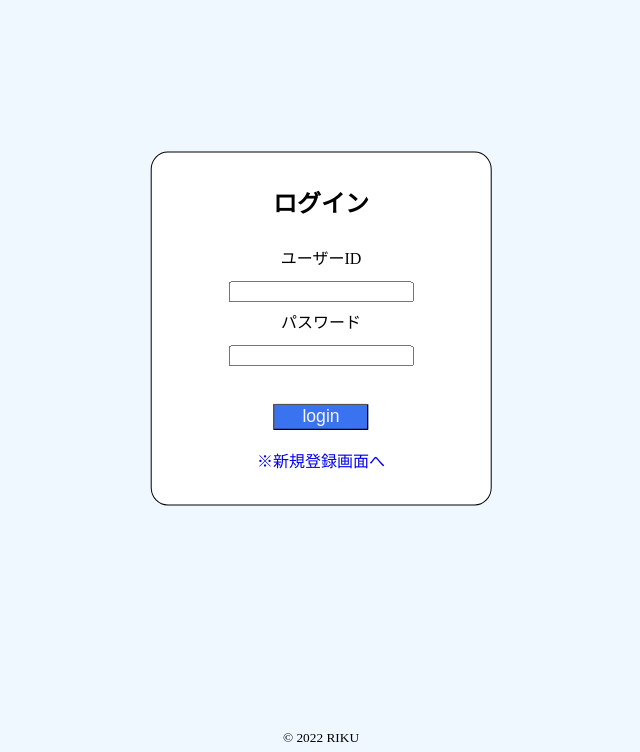
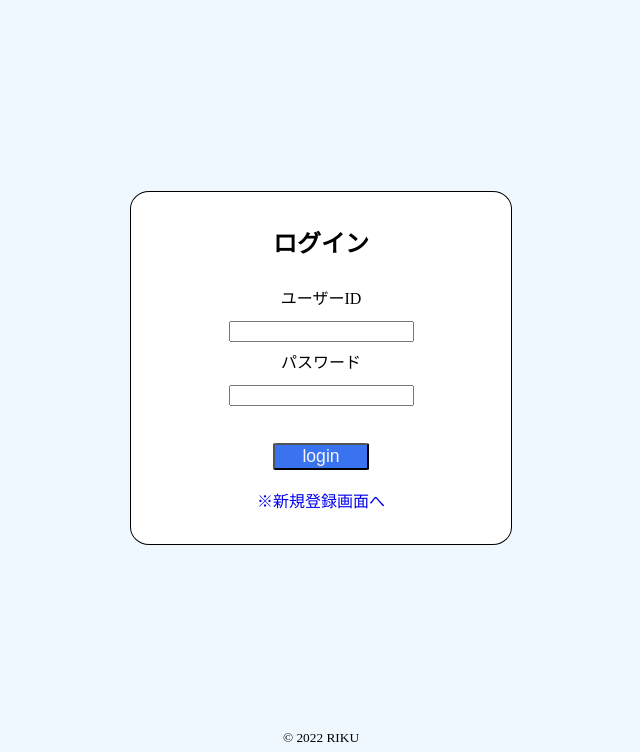
Before and after one commit to yama-riku/yourworktime, a PHP site: page /public/login_form.php in a window 1280 px wide. Shown: the part 48-800 px from the top of the page, without its empty margins (319-959 px from the left). Run offline with PHP 8.4, Linux system fonts and the light colour scheme.

Commit message:
fix viewport

```diff
--- a/public/login_form.css
+++ b/public/login_form.css
@@ -37,12 +37,15 @@ main {
     padding-right: calc(env(safe-area-inset-right) + .2em);
 }
 
+.loginLarge {
+    padding-top: 30%;
+}
+
 .login {
-    position: absolute;
-    top: 50%;
-    left: 50%;
-    transform: translate(-50%,-60%);
+    position: relative;
     text-align: center;
+    margin: 0 10%;
+    padding-bottom: 10%;
 }
 
 .login h2 {
@@ -95,11 +98,15 @@ button:hover {
 @media screen and (min-width:1025px) {
 
     /* メイン部分---------------------------------------------- */
+    .loginLarge {
+        padding-top: 15%;
+    }
+
     .login {
         padding: 2.5% 6%;
         background-color: white;
         border: .1rem solid black;
         border-radius: 5%;
-
+        margin: 0 35%;
     }
 }
--- a/public/login_form.php
+++ b/public/login_form.php
@@ -39,6 +39,8 @@ session_destroy();
     </header>
     <main>
 
+        <div class = "loginLarge">
+
             <div class = "login">
                 <h2>ログイン</h2>
                 <?php if (isset($err['msg'])) : ?>
@@ -68,6 +70,7 @@ session_destroy();
 
                 </form>
             </div>
+        </div>
 
     </main>
     <footer>
--- a/public/oparation.css
+++ b/public/oparation.css
@@ -199,7 +199,7 @@ main {
     border: .1rem solid rgb(97, 166, 245);
     border-radius: 7%;
     margin: 1.5rem 0;
-    width: 6rem;
+    width: 5.5rem;
 }
 
 /* ブロック全体 */
--- a/public/task.php
+++ b/public/task.php
@@ -235,6 +235,8 @@ if(isset($_POST['end_time'])) {
     <main>
         <form action = "task.php" method = "POST">
 
+            <div class = "taskLarge">
+
                 <div class = "task">
                     <h2><?php echo $toDay?></h2>
                     <h3 id = "showTime"></h3>
@@ -291,6 +293,7 @@ if(isset($_POST['end_time'])) {
 
                     </div>
                 </div>
+            </div>
 
         </form>
 
```
Also changed, not shown: public/home.css (+6 -6 lines), public/task.css (+33 -10 lines). Lines whose indentation alone changed are shown as unchanged.
